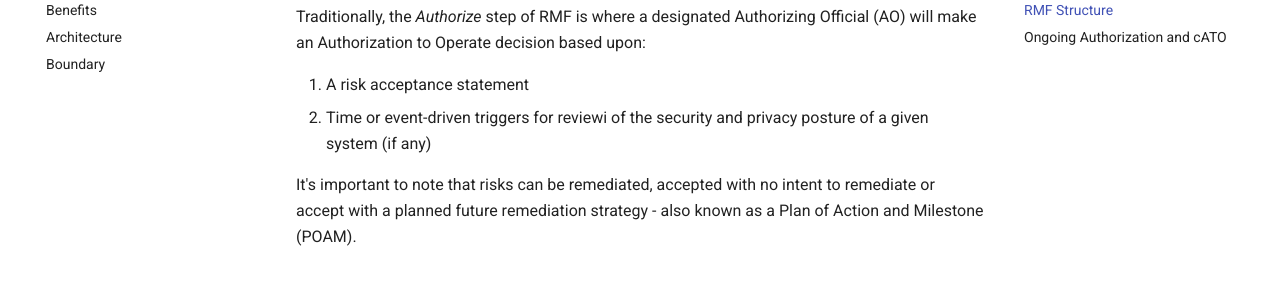
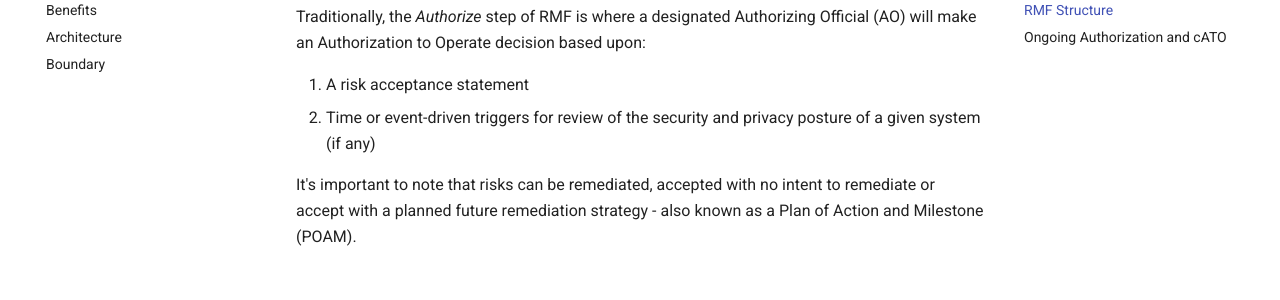
Before and after one commit to rise8-us/cato-playbook, an MkDocs documentation site: the page built from docs/overview.md, in a window 1280 px wide and 900 px high, scrolled down 2846 px. Shown: the part 152-452 px from the top of the window. Built offline with MkDocs 1.6.1 and Material for MkDocs 9.7.7, drawn with Linux system fonts in a browser that asks for light colours; comment, search, counter and statistics services are not loaded.

Commit message:
Update overview.md

```diff
--- a/docs/overview.md
+++ b/docs/overview.md
@@ -43,7 +43,7 @@ There are sevent steps in the RMF. While the RMF steps are listed in sequential
 Traditionally, the *Authorize* step of RMF is where a designated Authorizing Official (AO) will make an Authorization to Operate decision based upon:
 
 1. A risk acceptance statement
-2. Time or event-driven triggers for reviewi of the security and privacy posture of a given system (if any)
+2. Time or event-driven triggers for review of the security and privacy posture of a given system (if any)
 
 It's important to note that risks can be remediated, accepted with no intent to remediate or accept with a planned future remediation strategy - also known as a Plan of Action and Milestone (POAM).
 
```
